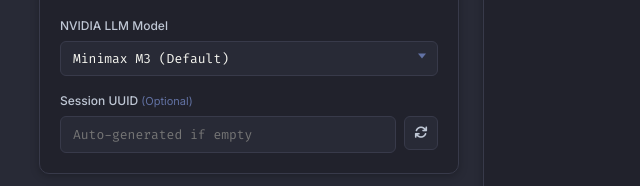
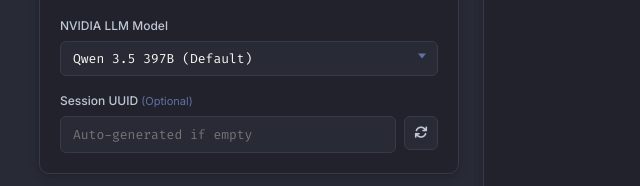
Before and after one commit to selvakumarperumal/FinTech-Compliance-Document-Simplifier, a website built with Vite: page frontend/index.html in a window 1280 px wide. Shown: the part 182-368 px from the top of the page, 25-665 px from the left. Built offline with nearby package versions, Linux system fonts and the light colour scheme; files whose address does not match are found by name.

Commit message:
Update default model configuration to qwen/qwen3.5-397b-a17b

```diff
--- a/frontend/index.html
+++ b/frontend/index.html
@@ -48,7 +48,7 @@
               <label for="model-select">NVIDIA LLM Model</label>
               <div class="select-wrap">
                 <select id="model-select">
-                  <option value="minimaxai/minimax-m3" selected>Minimax M3 (Default)</option>
+                  <option value="qwen/qwen3.5-397b-a17b" selected>Qwen 3.5 397B (Default)</option>
                   <option value="mistralai/mixtral-8x22b-instruct-v0.1">Mixtral 8x22B Instruct</option>
                   <option value="nvidia/llama-3.1-nemotron-51b-instruct">Llama 3.1 Nemotron 51B</option>
                   <option value="meta/llama-3.1-8b-instruct">Llama 3.1 8B Instruct</option>
```
Also changed, not shown: 2 other files.
